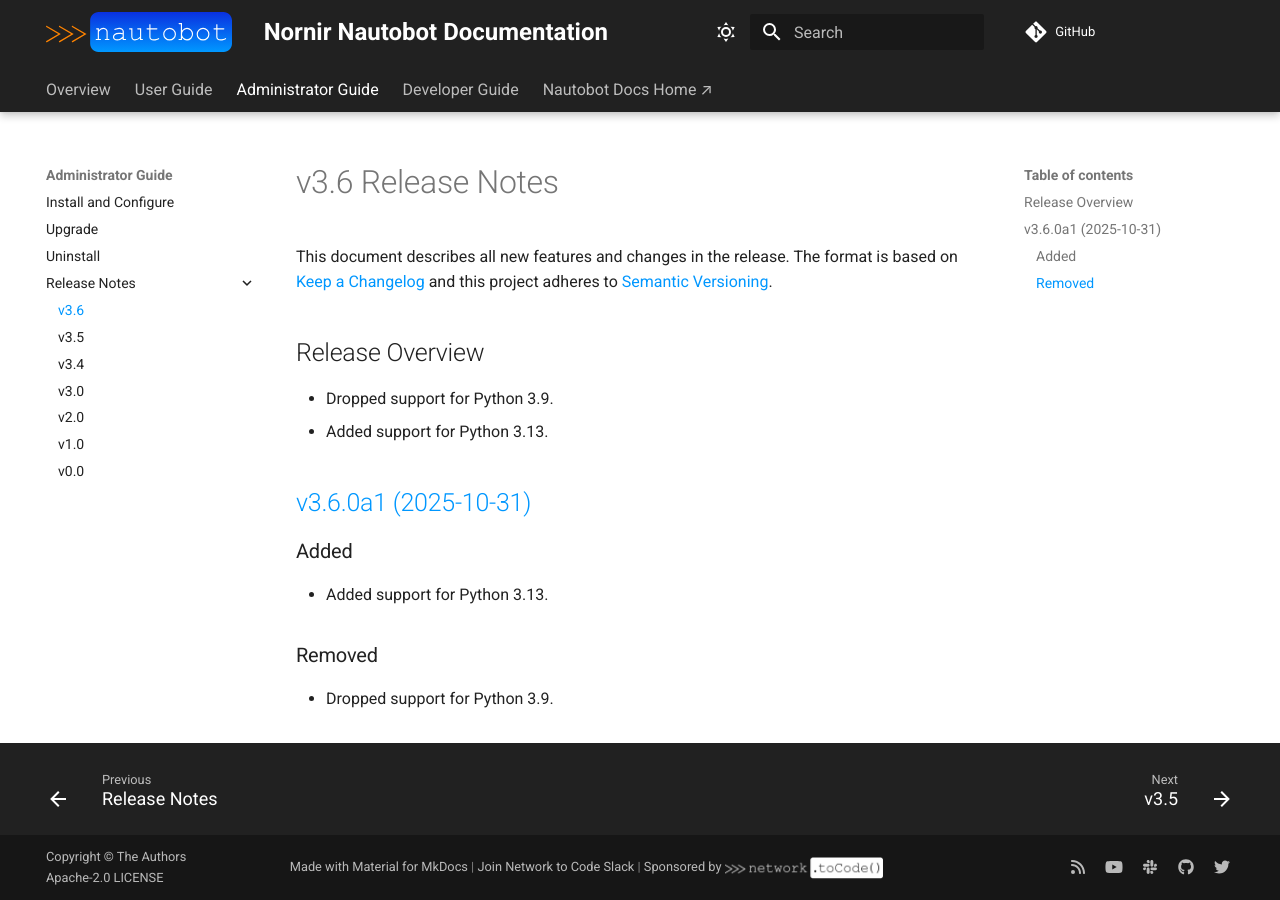
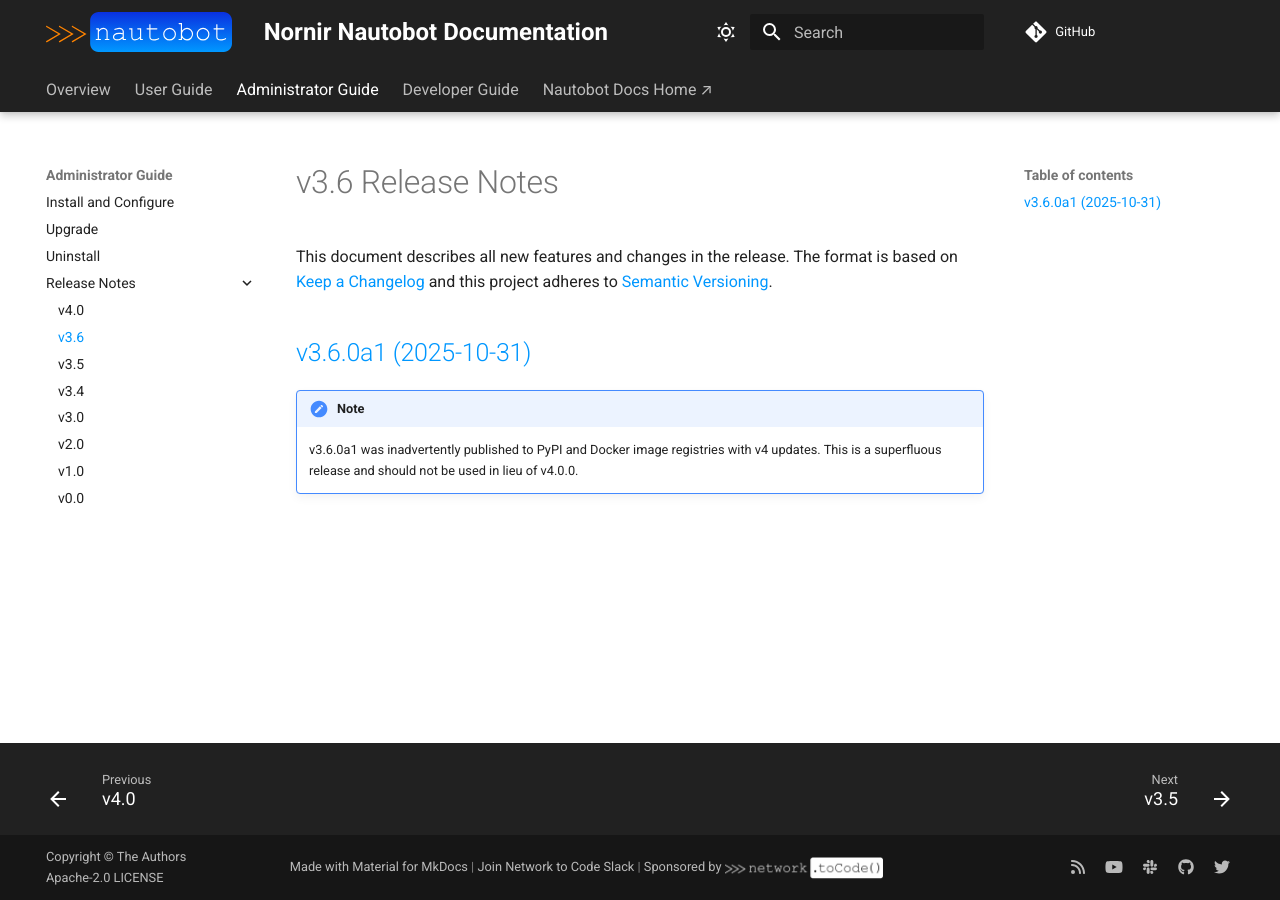
Before and after one commit to nautobot/nornir-nautobot, an MkDocs documentation site: the page built from docs/admin/release_notes/version_3.6.md, in a window 1280 px wide. Built offline with MkDocs 1.6.1 and Material for MkDocs 9.7.7, drawn with Linux system fonts in a browser that asks for light colours; comment, search, counter and statistics services are not loaded.

Commit message:
Release v4.0.0

```diff
--- a/docs/admin/release_notes/version_3.6.md
+++ b/docs/admin/release_notes/version_3.6.md
@@ -3,17 +3,7 @@
 
 This document describes all new features and changes in the release. The format is based on [Keep a Changelog](https://keepachangelog.com/en/1.0.0/) and this project adheres to [Semantic Versioning](https://semver.org/spec/v2.0.0.html).
 
-## Release Overview
-
-- Dropped support for Python 3.9.
-- Added support for Python 3.13.
-
 ## [v3.6.0a1 (2025-10-31)](https://github.com/networktocode/nornir-nautobot/releases/tag/v3.6.0a1)
 
-### Added
-
-- Added support for Python 3.13.
-
-### Removed
-
-- Dropped support for Python 3.9.
+!!! note
+    v3.6.0a1 was inadvertently published to PyPI and Docker image registries with v4 updates. This is a superfluous release and should not be used in lieu of v4.0.0.
--- a/mkdocs.yml
+++ b/mkdocs.yml
@@ -173,6 +173,7 @@
       - Uninstall: "admin/uninstall.md"
       - Release Notes:
           - "admin/release_notes/index.md"
+          - v4.0: "admin/release_notes/version_4.0.md"
           - v3.6: "admin/release_notes/version_3.6.md"
           - v3.5: "admin/release_notes/version_3.5.md"
           - v3.4: "admin/release_notes/version_3.4.md"
--- a/pyproject.toml
+++ b/pyproject.toml
@@ -1,6 +1,6 @@
 [tool.poetry]
 name = "nornir-nautobot"
-version = "3.6.0a2"
+version = "4.0.0"
 description = "Nornir Nautobot"
 authors = ["Network to Code, LLC <opensource@networktocode.com>"]
 readme = "README.md"
@@ -31,7 +31,7 @@
 nornir-utils = "^0"
 nornir-napalm = ">=0.5.0 <1.0.0"
 nornir-netmiko = ">=1.0.0,<2.0.0"
-pynautobot = ">=2.4.0,<3.0.0"
+pynautobot = ">=3.0.0,<4.0.0"
 netutils = ">=1.14.1,<2.0.0"
 routeros-api = {version = "^0.17.0", optional = true}
 httpx = ">=0.23.0,<=0.27.0"
```
Also changed, not shown: docs/admin/release_notes/version_4.0.md (added, +23 -0 lines), 1 other file.
